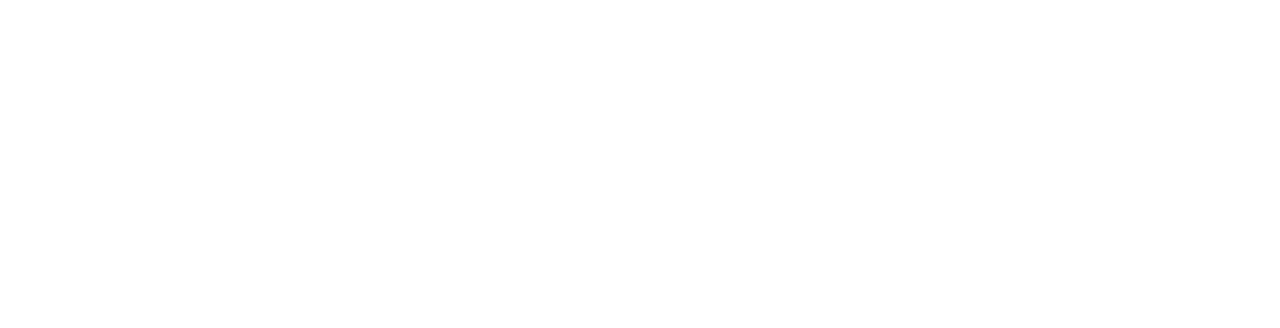
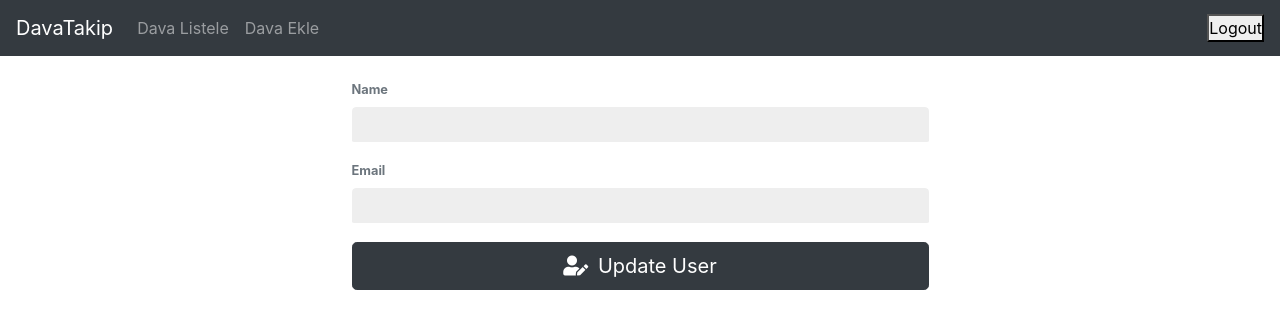
Before and after one commit to fport/dava-takip-frontend, a React (Create React App) app: page /edit in a window 1280 px wide. Shown: the top 328 px of the page. Built offline with nearby package versions, Linux system fonts and the light colour scheme; no server answers; sample sign-in values are in the browser's storage.

Commit message:
:bug: fixed crud
fixed crud

```diff
--- a/public/index.html
+++ b/public/index.html
@@ -15,6 +15,8 @@
       user's mobile device or desktop. See https://developers.google.com/web/fundamentals/web-app-manifest/
     -->
     <link rel="manifest" href="%PUBLIC_URL%/manifest.json" />
+    <link rel="stylesheet" href="https://cdnjs.cloudflare.com/ajax/libs/font-awesome/5.15.1/css/all.min.css" integrity="sha512-+4zCK9k+qNFUR5X+cKL9EIR+ZOhtIloNl9GIKS57V1MyNsYpYcUrUeQc9vNfzsWfV28IaLL3i96P9sdNyeRssA==" crossorigin="anonymous" />
+
     <!--
       Notice the use of %PUBLIC_URL% in the tags above.
       It will be replaced with the URL of the `public` folder during the build.
--- a/src/App.js
+++ b/src/App.js
@@ -7,6 +7,7 @@
 import PrivateScreen from "./screens/PrivateScreen";
 import LoginScreen from "./screens/LoginScreen";
 import AddHırkız from "./screens/AddHırkız";
+import UpdateInfo from "./components/UpdateInfo";
 import Main from "./screens/Main";
 
 const App = () => {
@@ -17,6 +18,7 @@
           <PrivateRoute exact path="/" component={PrivateScreen} />
           <PrivateRoute path="/add" component={AddHırkız} />
           <PrivateRoute path="/main" component={Main} />
+          <PrivateRoute path="/edit" component={UpdateInfo} />
           <Route exact path="/login" component={LoginScreen} />
         </Switch>
       </div>
--- /dev/null
+++ b/src/components/GetInfo/UserTableRow.js
@@ -0,0 +1,41 @@
+import React from "react";
+import { Link } from "react-router-dom";
+import axios from "axios";
+import Button from "react-bootstrap/Button";
+
+const UserTableRow = (props) => {
+  const id = props.obj._id;
+  const deleteUser = () => {
+    axios
+      .delete(`http://localhost:5000/api/dava/${id}`)
+      .then((res) => {
+        console.log("User deleted successfully");
+        window.location.reload(true);
+      })
+      .catch((err) => {
+        console.log(err);
+      });
+  };
+
+  return (
+    <>
+      <tr>
+        <td>{props.obj.name}</td>
+        <td>{props.obj.email}</td>
+        <td>
+          <Link
+            className="edit-link btn btn-dark btn-sm mr-1"
+            to={`/edit/${id}`}
+          >
+            <i className="fa fa-edit text-info"></i>Edit
+          </Link>
+          <Button onClick={deleteUser} size="sm" variant="dark">
+            <i className="fa fa-trash text-danger"></i> Delete
+          </Button>
+        </td>
+      </tr>
+    </>
+  );
+};
+
+export default UserTableRow;
--- a/src/components/GetInfo/index.js
+++ b/src/components/GetInfo/index.js
@@ -1,29 +1,50 @@
 import { useState, useEffect } from "react";
 import axios from "axios";
 import "./style.css";
+import UserTableRow from "./UserTableRow";
+import Table from "react-bootstrap/Table";
 
 const Main = () => {
-  const [todo, setTodo] = useState([]);
+  const [todo, setTodo] = useState({
+    dava: [],
+  });
 
   useEffect(() => {
     fetchTodo();
   }, []);
 
   const fetchTodo = async () => {
-    const todox = await axios.get(`http://localhost:5000/api/dava`);
-    setTodo(todox.data.dava);
+    let isSubscribed = true;
+    await axios.get(`http://localhost:5000/api/dava`).then((res) => {
+      if (isSubscribed) {
+        setTodo({
+          dava: res.data.dava,
+        });
+      }
+    });
+  };
+
+  const DataTable = () => {
+    return todo.dava.map((res, i) => {
+      return <UserTableRow obj={res} key={i} />;
+    });
   };
 
   return (
     <div>
       <div className="container">
-        {todo.map((item) => (
-          <div className="davake" key={item._id}>
-            <p>hirsiz isim : {item.name}</p>
-            <p>email : {item.email}</p>
-            <p>design number : {item.entrollnumber}</p>
-          </div>
-        ))}
+        <div className="table-wrapper m-4">
+          <Table striped bordered hover>
+            <thead>
+              <tr>
+                <th>Name</th>
+                <th>Email</th>
+                <th>Action</th>
+              </tr>
+            </thead>
+            <tbody>{DataTable()}</tbody>
+          </Table>
+        </div>
       </div>
     </div>
   );
--- /dev/null
+++ b/src/components/UpdateInfo/index.js
@@ -0,0 +1,100 @@
+import React, { useEffect, useState } from "react";
+import Form from "react-bootstrap/Form";
+import Button from "react-bootstrap/Button";
+import axios from "axios";
+import Row from "react-bootstrap/Row";
+import Col from "react-bootstrap/Col";
+import Navbars from "../Navbars";
+
+const EditUser = (props) => {
+  const pathname = props.location.pathname;
+  const id = pathname.split("/")[2];
+
+  const [user, setUser] = useState({
+    name: "",
+    email: "",
+  });
+
+  useEffect(() => {
+    let isSubscribed = true;
+    axios.get(`http://localhost:5000/api/dava/${id}`).then((res) => {
+      if (isSubscribed) {
+        setUser({
+          name: res.name,
+          email: res.email,
+        });
+      }
+      return () => (isSubscribed = false);
+    });
+    // eslint-disable-next-line react-hooks/exhaustive-deps
+  }, []);
+
+  const handleInputs = (event) => {
+    let name = event.target.name;
+    let value = event.target.value;
+    setUser({ ...user, [name]: value });
+  };
+
+  const onEdit = (event) => {
+    event.preventDefault();
+
+    const userObject = {
+      name: user.name,
+      email: user.email,
+    };
+    axios
+      .put(`http://localhost:5000/api/dava/${id}`, userObject)
+      .then((res) => {
+        console.log("User updated successfully");
+      })
+      .catch((err) => {
+        console.log(err);
+      });
+
+    // // Redirect to User List
+    props.history.push("/main");
+  };
+
+  return (
+    <>
+      <Navbars />
+      <Row className="justify-content-center">
+        <Col lg={6}>
+          <div className="form-wrapper m-4">
+            <Form onSubmit={onEdit}>
+              <Form.Group controlId="Name">
+                <Form.Label className="float-left font-weight-bold text-secondary">
+                  Name
+                </Form.Label>
+                <Form.Control
+                  type="text"
+                  defaultValue={user.name}
+                  onChange={handleInputs}
+                  name="name"
+                />
+              </Form.Group>
+
+              <Form.Group controlId="Email">
+                <Form.Label className="float-left font-weight-bold text-secondary">
+                  Email
+                </Form.Label>
+                <Form.Control
+                  type="email"
+                  defaultValue={user.email}
+                  onChange={handleInputs}
+                  name="email"
+                />
+              </Form.Group>
+
+              <Button variant="dark" size="lg" block="block" type="submit">
+                <i className="fas fa-user-edit mr-1"></i> Update User
+              </Button>
+            </Form>
+          </div>
+        </Col>
+      </Row>
+    </>
+  );
+};
+
+export default EditUser;
--- a/src/components/index.js
+++ b/src/components/index.js
@@ -1,3 +1,4 @@
 export { default as Navbar } from "./Navbars";
 export { default as AddInfo } from "./AddInfo";
 export { default as GetInfo } from "./GetInfo";
+export { default as UpdateInfo } from "./UpdateInfo";
```
Also changed, not shown: src/components/UpdateInfo/style.css (added), 1 other file (tests, documents, lock files or other folders).
